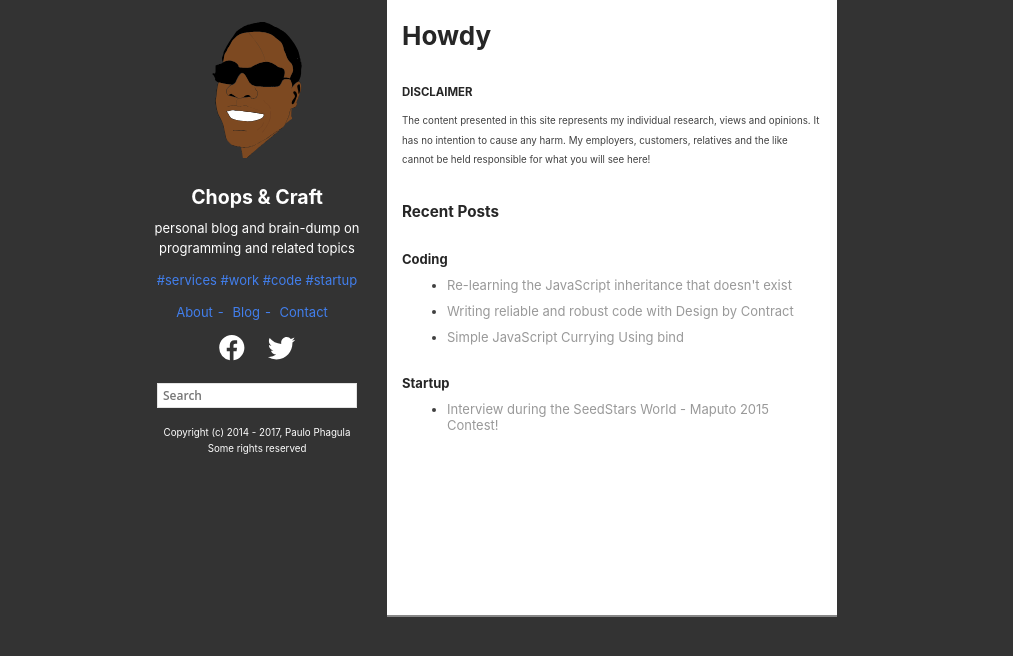
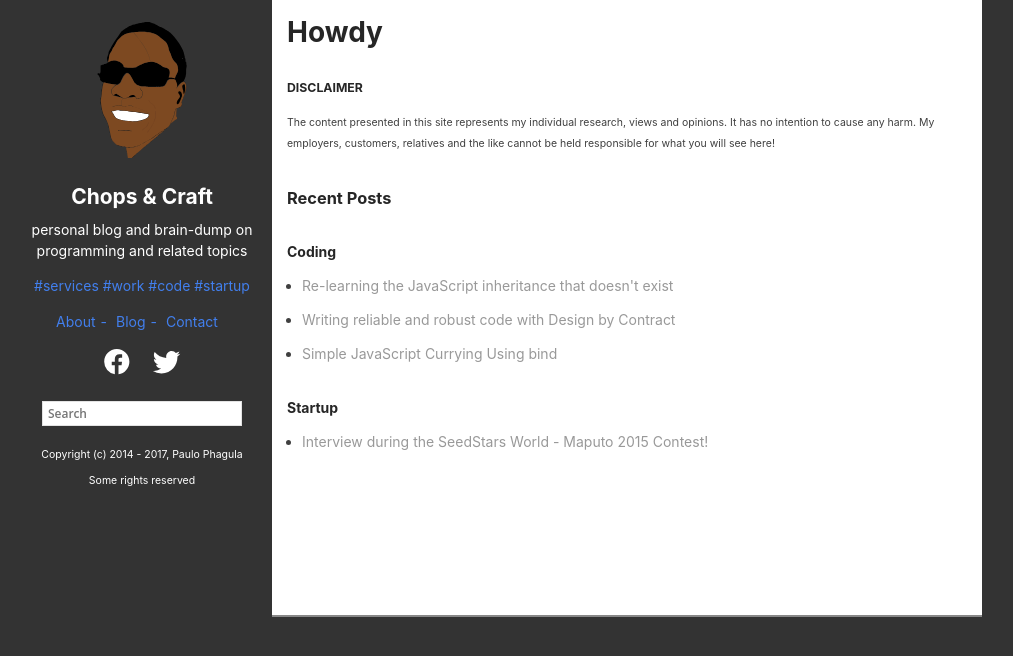
Before and after one commit to PauloPhagula/site, a Jekyll site: the page built from index.html, in a window 1280 px wide. Shown: the top 656 px of the page, without its empty margins (128-1141 px from the left). Built offline with Jekyll 4.4.1, drawn with Linux system fonts in a browser that asks for light colours.

Commit message:
Increase font & content block size
Also reduce unnecessary list indent size

```diff
--- a/_sass/_styles.scss
+++ b/_sass/_styles.scss
@@ -145,8 +145,8 @@ blockquote {
 ul,
 ol {
     padding: 0;
-    margin: 0 0 10px 25px;
-    padding-left: 20px;
+    margin: 0 0 10px 10px;
+    padding-left: 5px;
     list-style-position: outside;
     display: block;
 }
@@ -154,8 +154,8 @@ ol {
     ul li ul,
     ul li ol {
         padding: 0;
-        margin: 0 0 0px 25px;
-        padding-left: 20px;
+        margin: 0 0 0px 10px;
+        padding-left: 5px;
         list-style-position: outside;
         display: block;
         font-size: inherit;
@@ -393,7 +393,7 @@ body {
     background-color: #e5e5e5;
     background-color: #333;
     color: #404040;
-    font: normal 13px arial, sans-serif;
+    font: 14px/24px arial, sans-serif;
     font-family:
         // This order matters
         -apple-system, // Safari for OS X and iOS (San Francisco)
@@ -415,7 +415,7 @@ body {
 }
 
 main {
-    width: 740px;
+    width: 970px;
     margin: 0 auto;
     display: flexbox;
     display: -ms-flexbox;
@@ -483,8 +483,8 @@ nav ul {
 
 
 #content {
-    max-width: 480px;
-    width: 480px;
+    max-width: 740px;
+    width: 740px;
     margin-left: 230px;
 }
 
```
